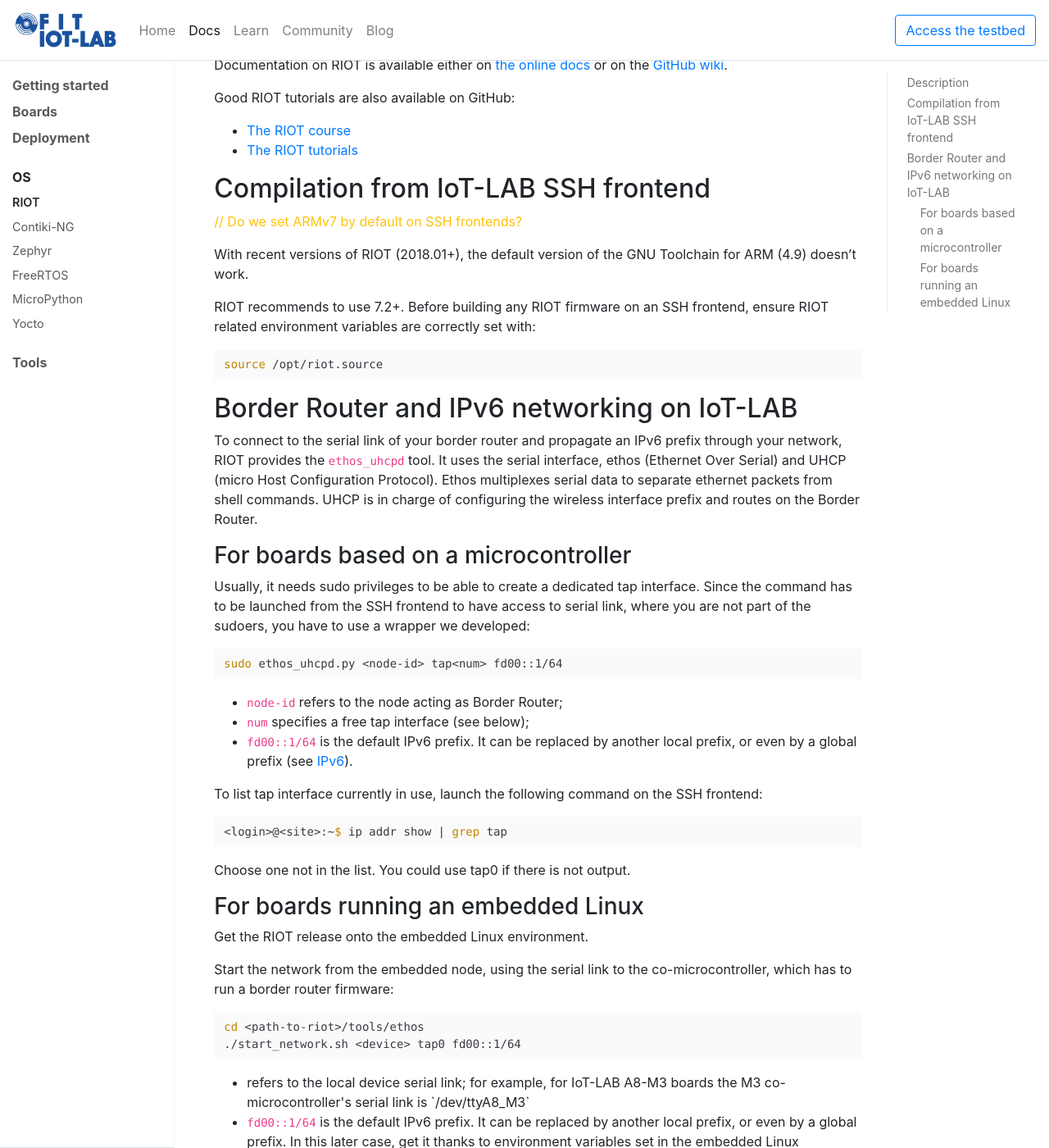
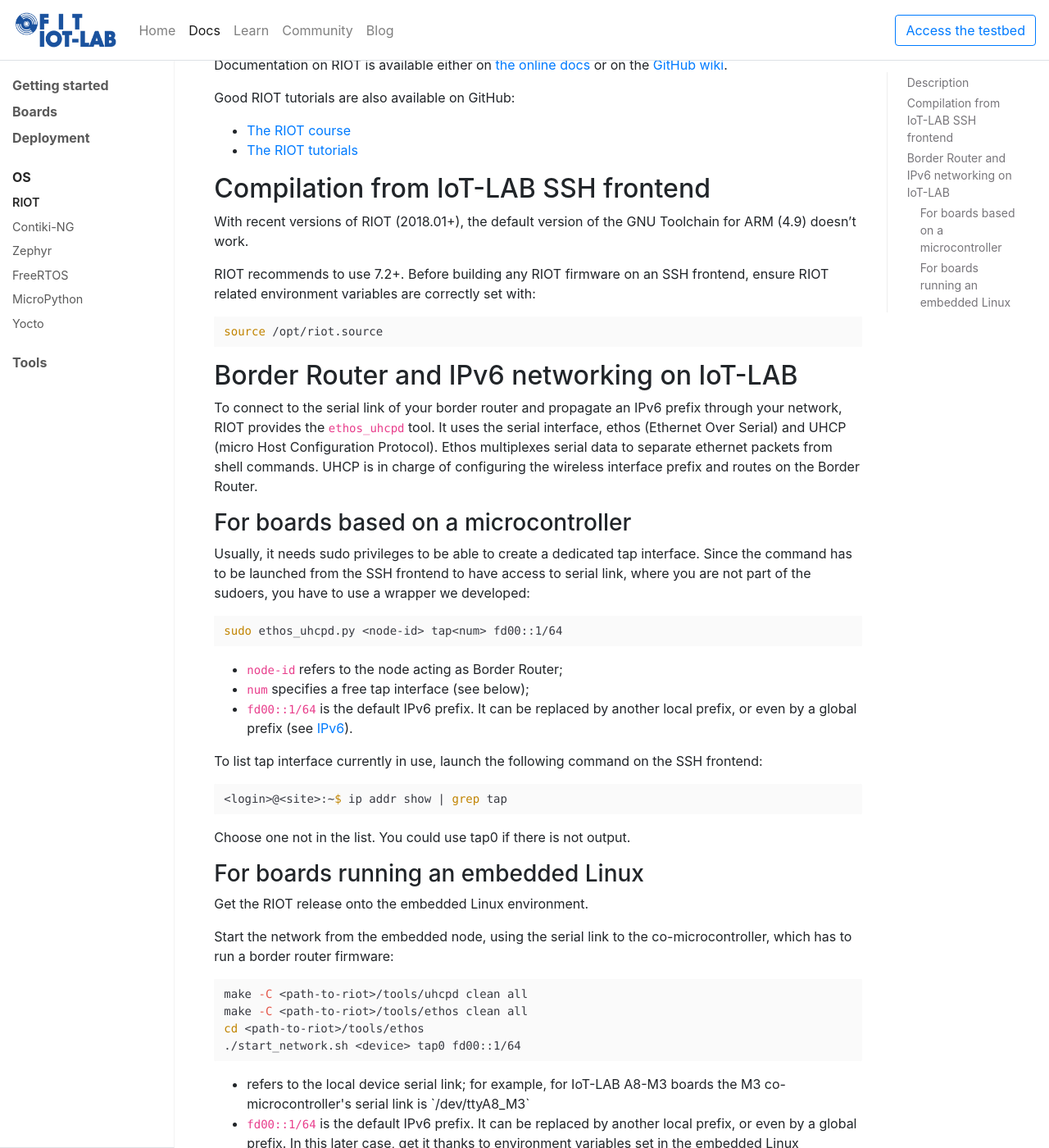
Before and after one commit to iot-lab/iot-lab.github.io, a Jekyll site: the page built from docs/os/riot.md, in a window 1280 px wide and 1400 px high, scrolled down 405 px. Shown: the whole window at 82% size. Built offline with Jekyll 4.4.1, drawn with Linux system fonts in a browser that asks for light colours; nearby versions of some CDN libraries; comment, search, counter and statistics services are not loaded.

Commit message:
docs/riot: remove yellow text + add missing build commands for start_network.sh

````diff
--- a/docs/os/riot.md
+++ b/docs/os/riot.md
@@ -24,9 +24,6 @@
 - [The RIOT tutorials](https://github.com/riot-os/tutorials)
 
 ## Compilation from IoT-LAB SSH frontend
-
-// Do we set ARMv7 by default on SSH frontends?
-{: .text-warning }
 
 With recent versions of RIOT (2018.01+), the default version of the GNU
 Toolchain for ARM (4.9) doesn't work.
@@ -64,6 +61,8 @@
 
 Start  the network from the embedded node, using the serial link to the co-microcontroller, which has to run a border router firmware:
 ```bash
+make -C <path-to-riot>/tools/uhcpd clean all
+make -C <path-to-riot>/tools/ethos clean all
 cd <path-to-riot>/tools/ethos
 ./start_network.sh <device> tap0 fd00::1/64
 ```
````
